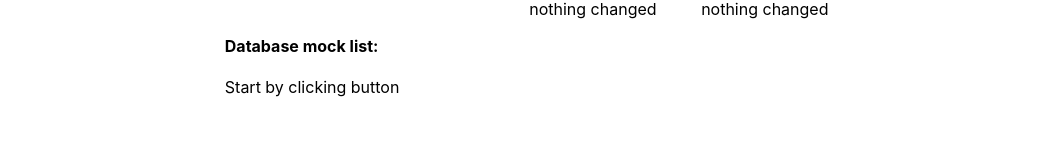
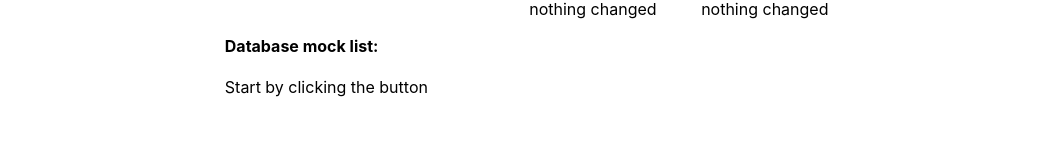
Before and after one commit to georgexx009/sync-DB-app, a Next.js app: page / in a window 1280 px wide. Shown: the part 482-649 px from the top of the page, without its empty margins (108-1171 px from the left). Built offline with nearby package versions, Linux system fonts and the light colour scheme.

Commit message:
typo fix

```diff
--- a/pages/index.tsx
+++ b/pages/index.tsx
@@ -66,7 +66,7 @@ export default function Home() {
                 <div className={styles.pokeElement} key={pokemon.id}>
                   <span>{pokemon.externalId}-{pokemon.name}</span>
                 </div>
-              )) : <span>Start by clicking button</span>}
+              )) : <span>Start by clicking the button</span>}
             </div>
 
           </div>
```
